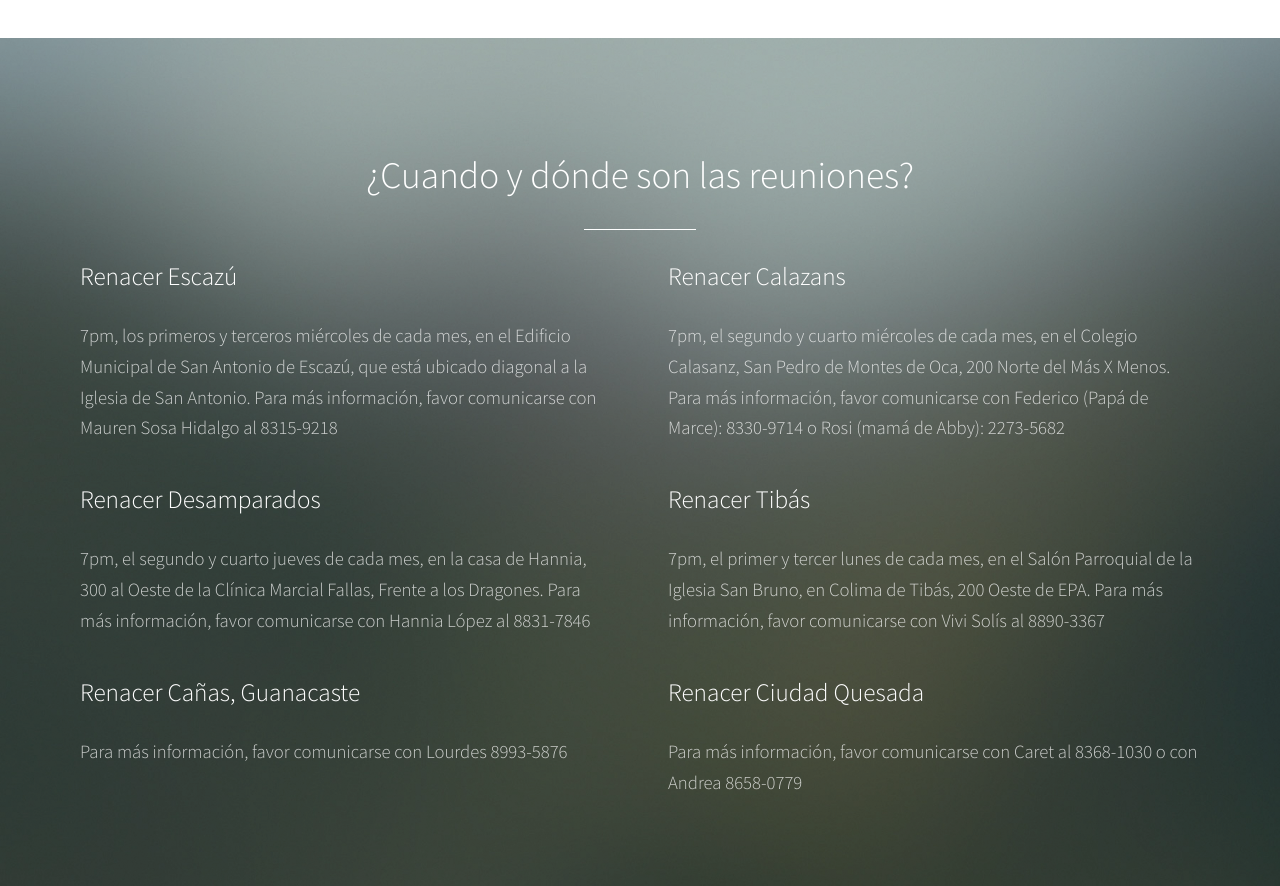
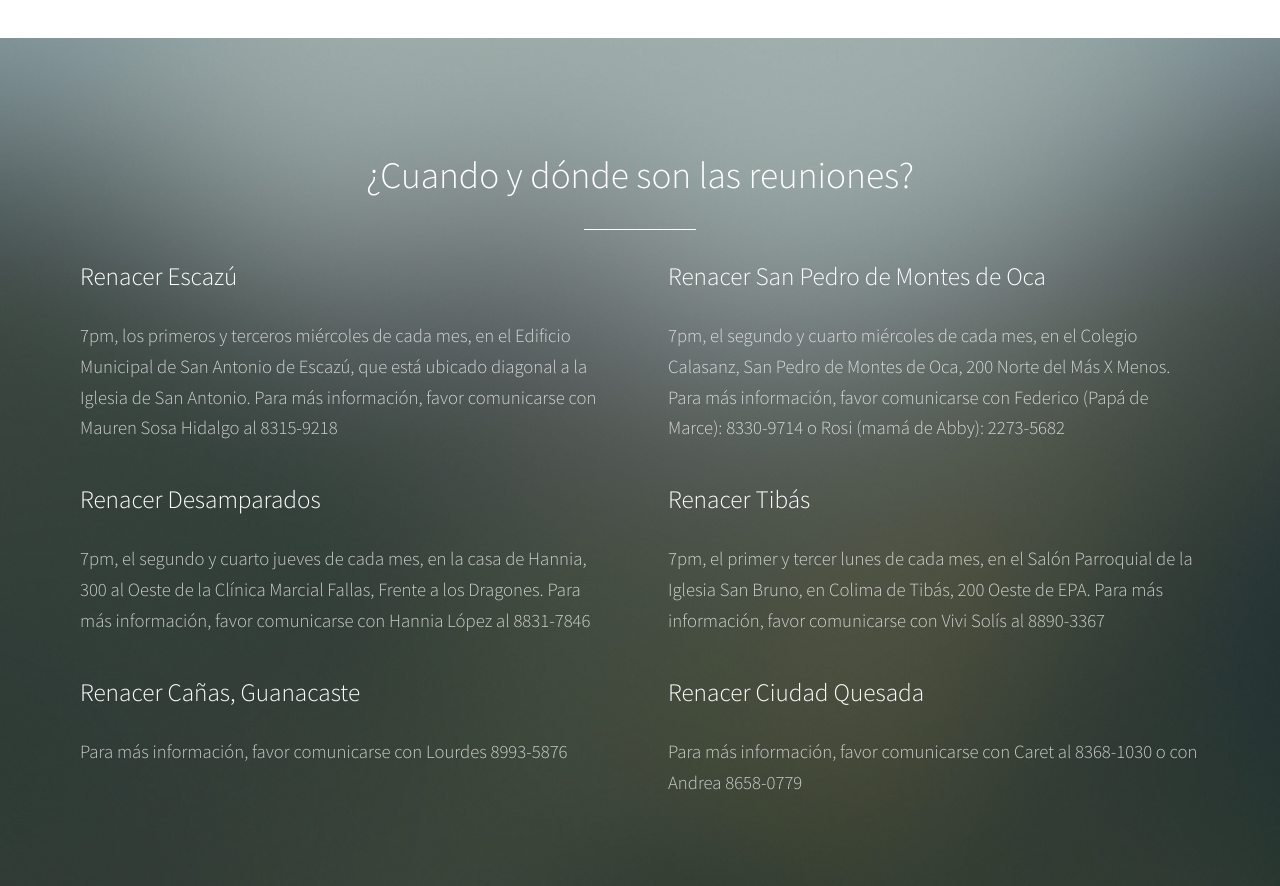
Before and after one commit to guayom/gruporenacer, a Jekyll site: the page built from index.html, in a window 1280 px wide and 900 px high, scrolled down 1314 px. Shown: the top 886 px of the window. Built offline with Jekyll 4.4.1, drawn with Linux system fonts in a browser that asks for light colours.

Commit message:
Cambié nombre de grupo de san pedro

```diff
--- a/_data/reuniones.yml
+++ b/_data/reuniones.yml
@@ -1,7 +1,7 @@
 - titulo: Renacer Escazú
   descripcion: "7pm, los primeros y terceros miércoles de cada mes, en el Edificio Municipal de San Antonio de Escazú, que está ubicado diagonal a la Iglesia de San Antonio. Para más información, favor comunicarse con Mauren Sosa Hidalgo al 8315-9218"
 
-- titulo: Renacer Calazans
+- titulo: Renacer San Pedro de Montes de Oca
   descripcion: "7pm, el segundo y cuarto miércoles de cada mes, en el Colegio Calasanz, San Pedro de Montes de Oca, 200 Norte del Más X Menos. Para más información, favor comunicarse con Federico (Papá de Marce): 8330-9714 o Rosi (mamá de Abby): 2273-5682"
 
 - titulo: Renacer Desamparados
```
